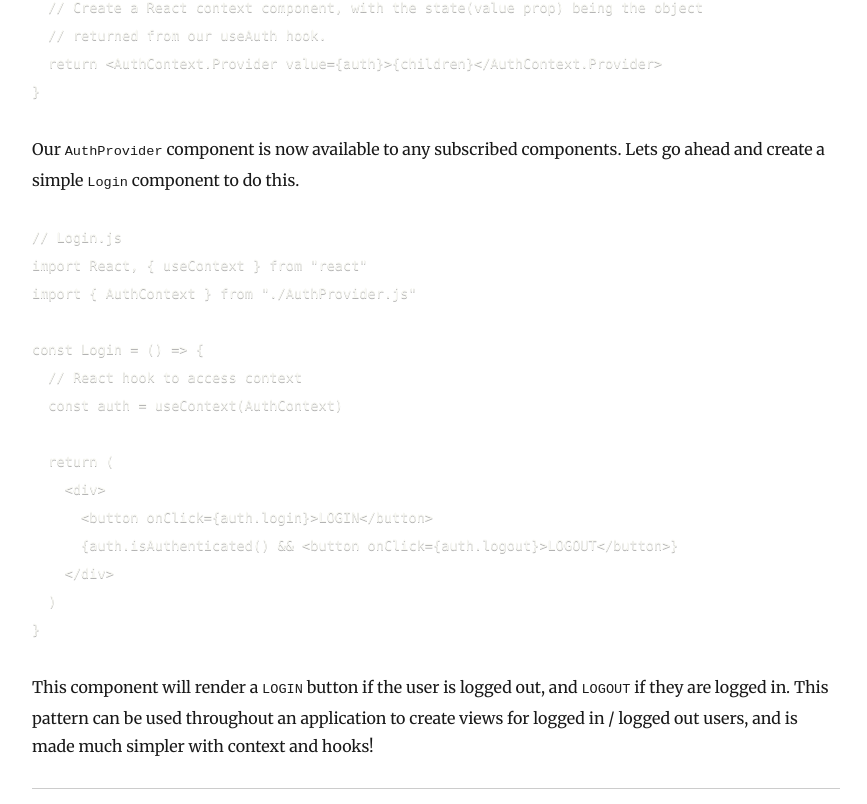
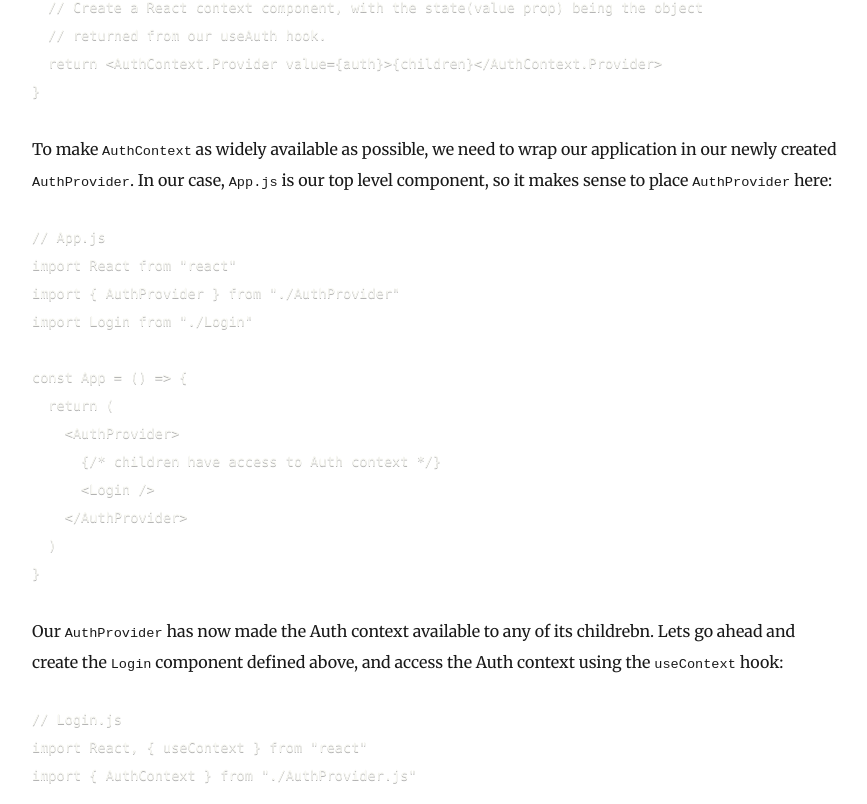
Before and after one commit to lukebrobbs/personal-site, a Gatsby site: page /auth-hooks-context/ in a window 1280 px wide. Shown: the part 3796-4600 px from the top of the page, without its empty margins (204-1071 px from the left). Built offline with nearby package versions, Linux system fonts and the light colour scheme; Gatsby itself is replaced by a stand-in of ours; some packages are replaced by stand-ins of ours; code samples lack their colours.

Commit message:
Added more to hooks / context/ auth0 article

````diff
--- a/content/blog/auth-hooks-context/index.md
+++ b/content/blog/auth-hooks-context/index.md
@@ -126,7 +126,25 @@ export const AuthProvider = ({ children }) => {
 }
 ```
 
-Our `AuthProvider` component is now available to any subscribed components. Lets go ahead and create a simple `Login` component to do this.
+To make `AuthContext` as widely available as possible, we need to wrap our application in our newly created `AuthProvider`. In our case, `App.js` is our top level component, so it makes sense to place `AuthProvider` here:
+
+```javascript
+// App.js
+import React from "react"
+import { AuthProvider } from "./AuthProvider"
+import Login from "./Login"
+
+const App = () => {
+  return (
+    <AuthProvider>
+      {/* children have access to Auth context */}
+      <Login />
+    </AuthProvider>
+  )
+}
+```
+
+Our `AuthProvider` has now made the Auth context available to any of its childrebn. Lets go ahead and create the `Login` component defined above, and access the Auth context using the `useContext` hook:
 
 ```javascript
 // Login.js
@@ -147,3 +165,10 @@ const Login = () => {
 ```
 
 This component will render a `LOGIN` button if the user is logged out, and `LOGOUT` if they are logged in. This pattern can be used throughout an application to create views for logged in / logged out users, and is made much simpler with context and hooks!
+
+The real power of the context API becomes more apparent as your application begins to grow. There is no need to pass `Auth` to any component as a prop, therefore eliminating any risk of confusion regarding prop drilling in the future.
+
+## Further reading
+
+- [Roles and permissions](https://auth0.com/docs/authorization/guides/manage-permissions)
+- [oauth](https://oauth.net/)
````
